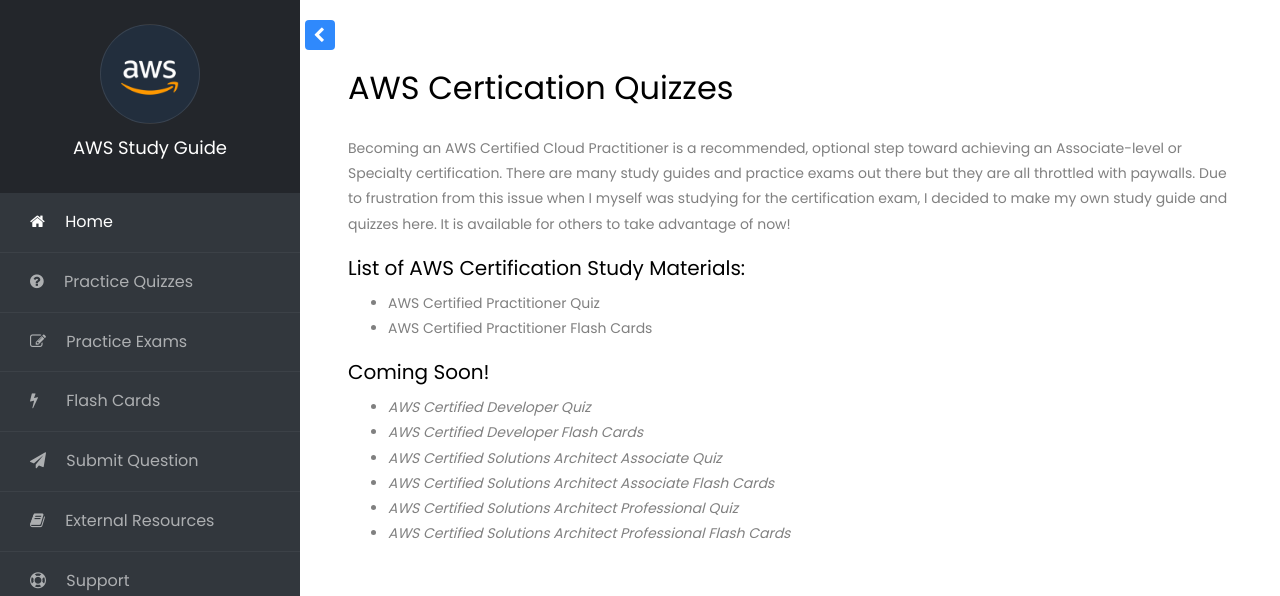
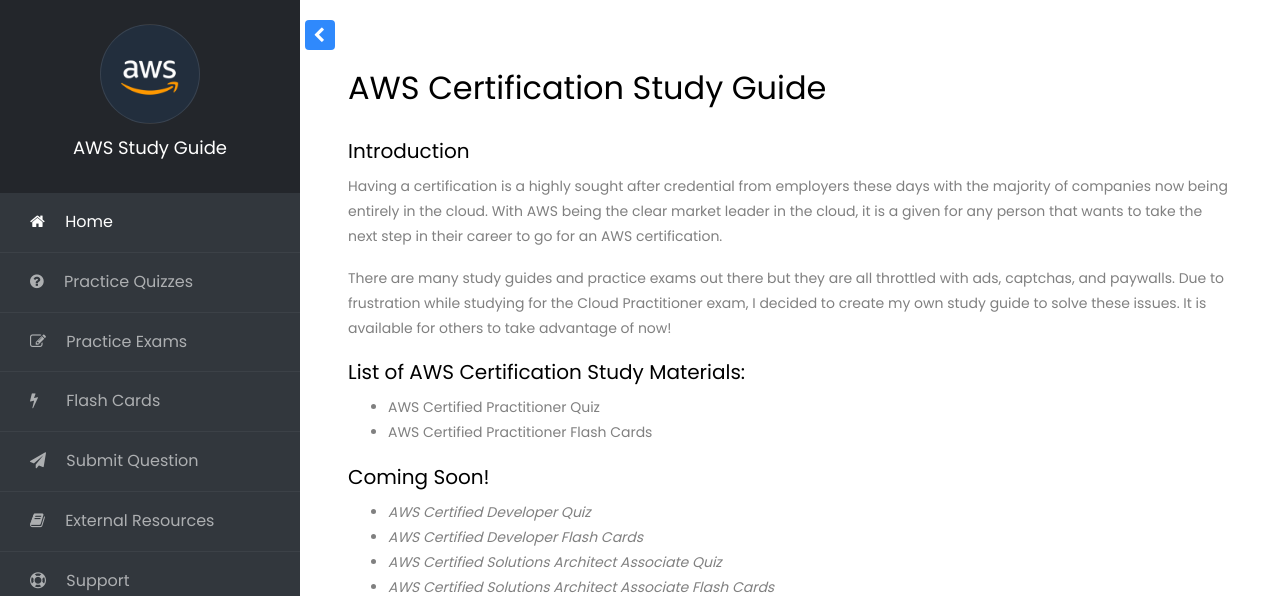
Before and after one commit to theognis1002/aws-certifications-study-guide, a Django app: page / in a window 1280 px wide. Shown: the top 596 px of the page. Run offline with Django 3.2, Linux system fonts and the light colour scheme; data that the repository does not hold is empty; some libraries are stand-ins or nearby versions.

Commit message:
updated home page and readme

```diff
--- a/apps/content/mixins.py
+++ b/apps/content/mixins.py
@@ -1,13 +1,15 @@
+from django.contrib import messages
 from django.contrib.auth.mixins import LoginRequiredMixin
-from django.contrib import messages
+from django.urls import reverse_lazy
 
 
 class LoginMixin(LoginRequiredMixin):
     def dispatch(self, request, *args, **kwargs):
         if not request.user.is_authenticated:
+            register_url = reverse_lazy("register")
             messages.info(
                 request,
-                "This feature requires you to be logged in. If you do not have an account, please sign up!",
+                f"This feature requires you to be logged in. If you do not have an account, please sign up <a class='text-info' href='{register_url}'>HERE</a>.",
                 extra_tags="info",
             )
             return self.handle_no_permission()
--- a/apps/content/templates/content/home.html
+++ b/apps/content/templates/content/home.html
@@ -1,11 +1,18 @@
 {% extends "content/base.html" %}
 
 {% block header %}
-    AWS Certication Quizzes
+    AWS Certification Study Guide
 {% endblock %}
 
 {% block content %}
-    <p>Becoming an AWS Certified Cloud Practitioner is a recommended, optional step toward achieving an Associate-level or Specialty certification. There are many study guides and practice exams out there but they are all throttled with paywalls. Due to frustration from this issue when I myself was studying for the certification exam, I decided to make my own study guide and quizzes here. It is available for others to take advantage of now!</p>
+    <h5>Introduction</h5>
+    <p>
+        Having a certification is a highly sought after credential from employers these days with the majority of companies now being entirely in the cloud. With AWS being the clear market leader in the cloud, it is a given for any person that wants to take the next step in their career to go for an AWS certification.
+    </p>
+    <p>
+        There are many study guides and practice exams out there but they are all throttled with ads, captchas, and paywalls. Due to frustration while studying for the Cloud Practitioner exam, I decided to create my own study guide to solve these issues. It is available for others to take advantage of now!
+    </p>
+
     <h5>List of AWS Certification Study Materials:</h5>
     <ul>
         <li>AWS Certified Practitioner Quiz</li>
--- a/apps/content/views.py
+++ b/apps/content/views.py
@@ -292,4 +292,3 @@
 
 # TODO add admin models - show not-approved questions, etc.
 # TODO add answer text on quiz results
-# TODO link to reference for additional info
```
Also changed, not shown: README.md.
